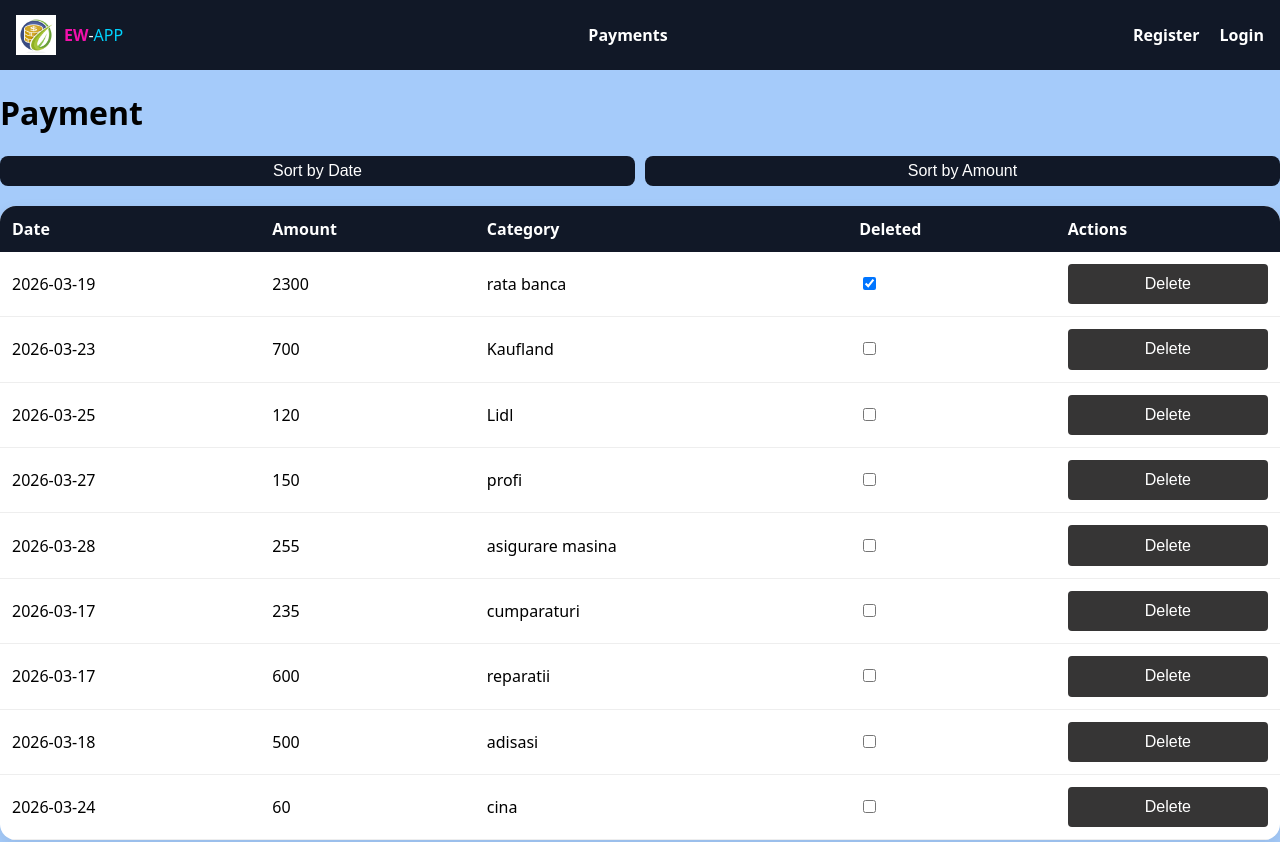
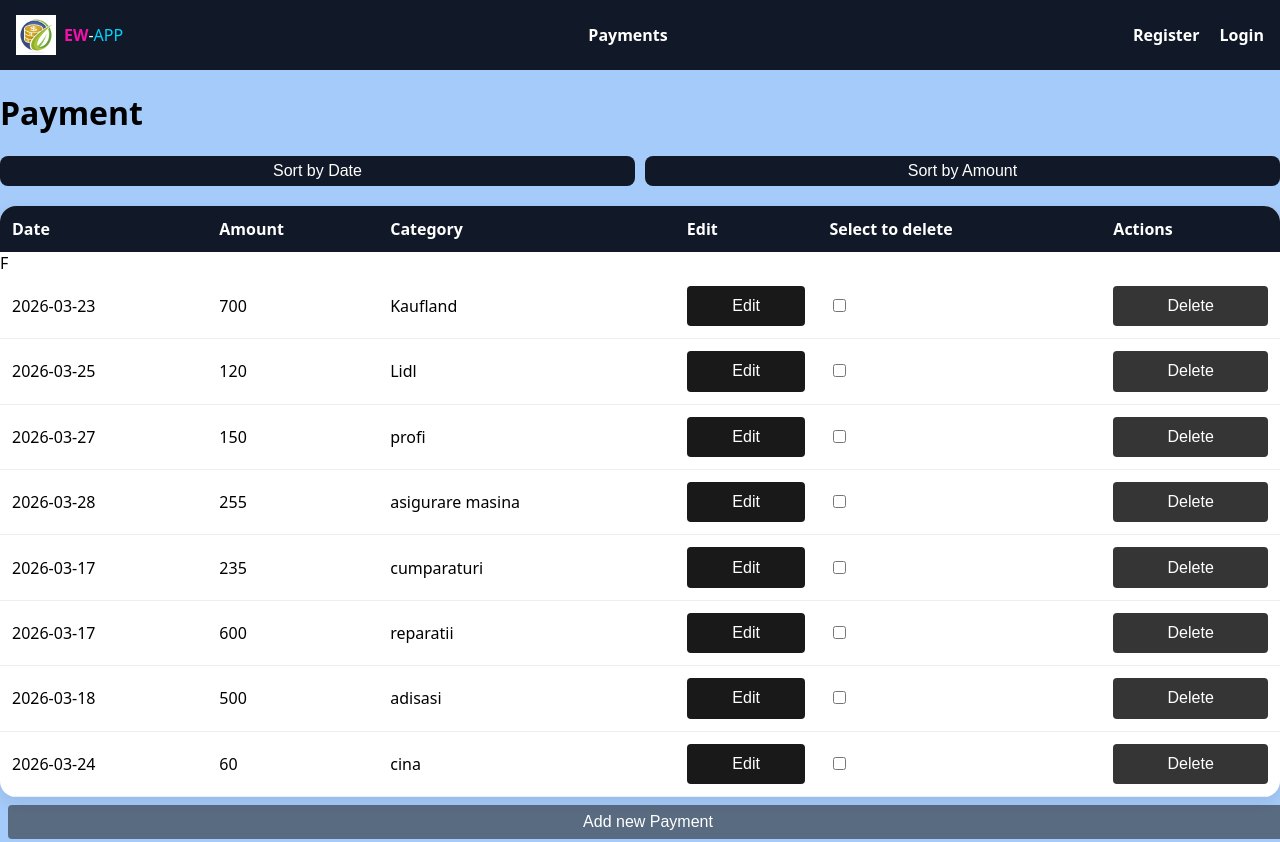
Before and after one commit to Ovidiu-Martalogu/ew-app, a React (Vite) app: page /payments in a window 1280 px wide. Shown: the top 842 px of the page. Built offline with nearby package versions, Linux system fonts and the light colour scheme; data requests are answered from the project's data file.

Commit message:
adding EDIT button-without functionality

```diff
--- a/db.json
+++ b/db.json
@@ -27,13 +27,6 @@
     "name": "typicode"
   },
   "payments": [
-    {
-      "date": "2026-03-19",
-      "amount": "2300",
-      "category": "rata banca",
-      "deleted": true,
-      "id": "KI5CeLJ"
-    },
     {
       "date": "2026-03-23",
       "amount": "700",
--- a/src/App.css
+++ b/src/App.css
@@ -1,18 +1,21 @@
-
 body {
   margin: 0;
   padding: 0;
-  font-family: system-ui, -apple-system, Segoe UI, Roboto, sans-serif;
+  font-family:
+    system-ui,
+    -apple-system,
+    Segoe UI,
+    Roboto,
+    sans-serif;
   background: #a5cbfa;
   font-size: 1rem;
+}
 
-  }
-
-  #root{
-    margin: 0;
+#root {
+  margin: 0;
   padding: 0;
-  }
-  .app {
+}
+.app {
   min-height: 100vh;
   display: flex;
   flex-direction: column;
--- a/src/features/Login/Login.module.css
+++ b/src/features/Login/Login.module.css
@@ -27,7 +27,7 @@
     border: 1px solid #ccc;
 }
 
-button {
+.button {
     width: 100%;
     padding: 0.7rem;
     font-size: 1rem;
@@ -38,8 +38,8 @@ button {
     cursor: pointer;
 }
 
-button:hover {
-    background-color: #45a049;
+.button:hover {
+    background-color: #b6d310;
 }
 
 .status {
--- a/src/features/Login/Login.tsx
+++ b/src/features/Login/Login.tsx
@@ -66,7 +66,7 @@ export function Login() {
                         required
                     />
                 </div>
-                <button type="submit">Autentifică-te</button>
+                <button className={styles.button} type="submit">Autentifică-te</button>
             </form>
             {status && <p className={styles.status}>{status}</p>}
             {welcomeMessage && <div className={styles.welcomeMessage}>{welcomeMessage}</div>}
--- a/src/features/Payment/Payment.module.css
+++ b/src/features/Payment/Payment.module.css
@@ -92,3 +92,8 @@
 .deleteButton:hover {
     background-color: red;
 }
+
+.editButton{
+     background-color: #1a1919;
+
+}
--- a/src/features/Payment/Payment.tsx
+++ b/src/features/Payment/Payment.tsx
@@ -110,7 +110,7 @@ export function Payment() {
                         <input type="date" name="date" placeholder="date" />
                         <input type="text" name="amount" placeholder="amount" />
                         <input name="category" placeholder="category" />
-                        <button type="submit" className={styles.button}>Add Payment</button>
+                        <button type="submit" className={styles.addPaymentButton}>Add Payment</button>
                     </form>)}
             </>
         )
@@ -134,10 +134,11 @@ export function Payment() {
                             <th>Date</th>
                             <th>Amount</th>
                             <th>Category</th>
-                            <th>Deleted</th>
+                            <th>Edit</th>
+                            <th>Select to delete</th>
                             <th>Actions</th>
                         </tr>
-                    </thead>
+                    </thead>F
 
                     <tbody>
                         {sortedPayments.map((key) => (
@@ -145,6 +146,14 @@ export function Payment() {
                                 <td>{key.date}</td>
                                 <td>{key.amount}</td>
                                 <td>{key.category}</td>
+                                 <td>
+                                    <button
+                                        className={styles.editButton}
+                                        onClick={() => deletePayment(key.id)}
+                                    >
+                                        Edit
+                                    </button>
+                                </td>
                                 <td>
                                     <input
                                         type="checkbox"
```
